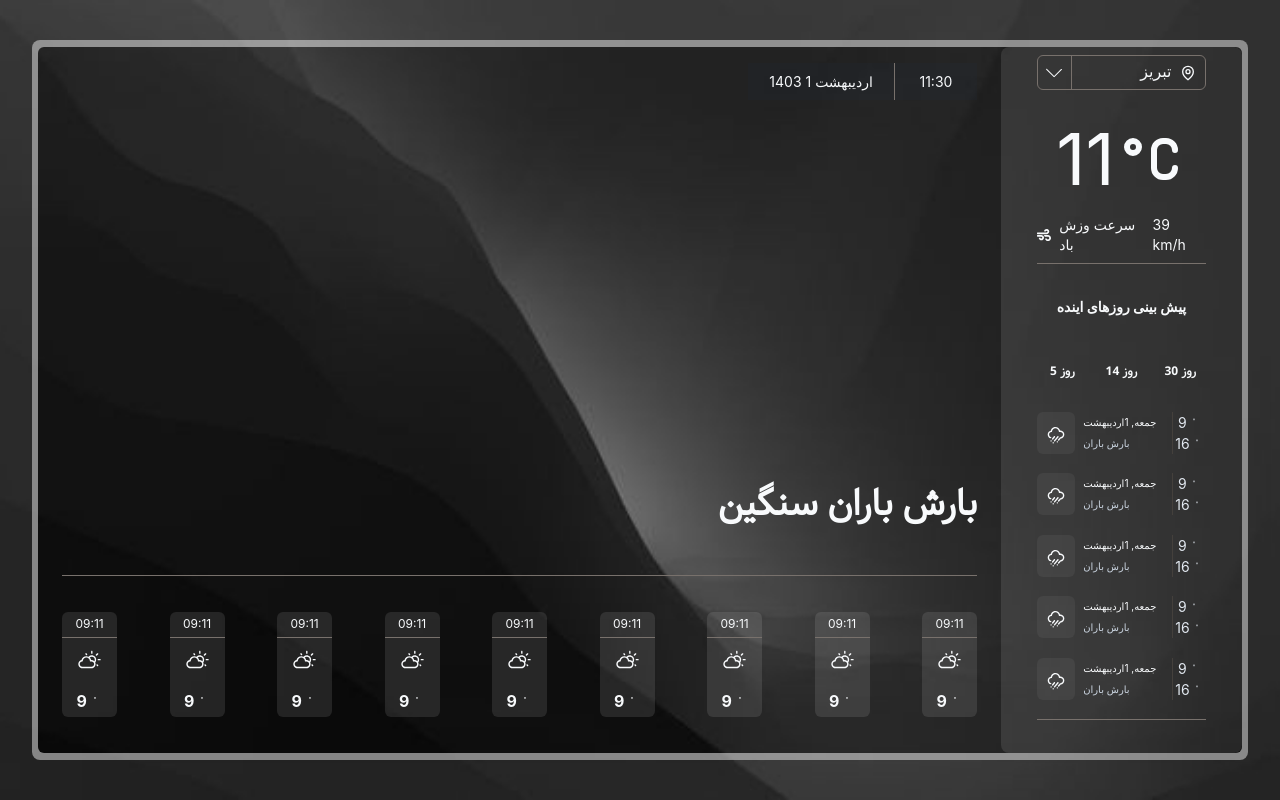
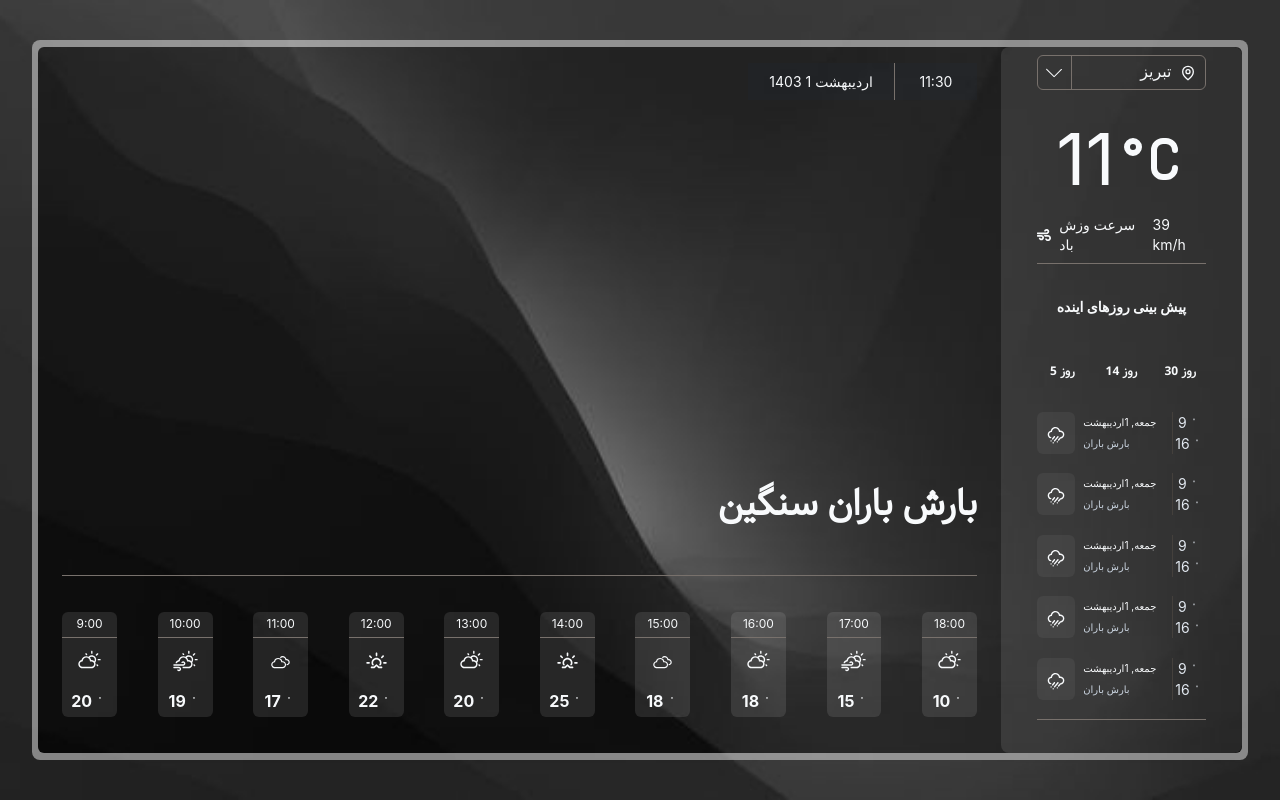
Before and after one commit to soheila-entezar/weather, a React (Create React App) app in the folder client/: page / in a window 1280 px wide. Built offline with nearby package versions, Linux system fonts and the light colour scheme.

Commit message:
I made the timeline part dynamic and worked on its hovering part

```diff
--- a/client/src/Components/DailyWeatherOverview/DailyWeatherOverview.js
+++ b/client/src/Components/DailyWeatherOverview/DailyWeatherOverview.js
@@ -1,6 +1,25 @@
-import React from "react";
+import React, { useState } from "react";
 import TimerRangeSelector from "../TimerRangeSelector/TimerRangeSelector";
+import { WiDayCloudy } from "react-icons/wi";
+import { WiDayCloudyGusts } from "react-icons/wi";
+import { WiCloudy } from "react-icons/wi";
+import { WiSunrise } from "react-icons/wi";
+
 function DailyWeatherOverview() {
+
+const [weatherChart, setWeatherChart] = useState([
+  {time:'9:00' , temperature:'20' ,icon:<WiDayCloudy />},
+  {time:'10:00' , temperature:'19' ,icon:<WiDayCloudyGusts />},
+  {time:'11:00' , temperature:'17' ,icon:<WiCloudy />},
+  {time:'12:00' , temperature:'22' ,icon:<WiSunrise />},
+  {time:'13:00' , temperature:'20' ,icon:<WiDayCloudy />},
+  {time:'14:00' , temperature:'25' ,icon:<WiSunrise />},
+  {time:'15:00' , temperature:'18' ,icon:<WiCloudy />},
+  {time:'16:00' , temperature:'18' ,icon:<WiDayCloudy />},
+  {time:'17:00' , temperature:'15' ,icon:<WiDayCloudyGusts />},
+  {time:'18:00' , temperature:'10' ,icon:<WiDayCloudy />}
+])
+
   return (
     <div className="w-[100%] sm:w-[60%] md:w-[70%] lg:w-[80%] h-[100%] flex flex-wrap justify-center flex-grow overflow-hidden">
       <div className="w-[100%] md:w-[95%] flex justify-end flex-wrap">
@@ -19,16 +38,11 @@ function DailyWeatherOverview() {
           </div>
         </div>
         <div className="w-[100%] h-[40%] md:h-[25%] flex justify-between items-center flex-wrap ">
-          <TimerRangeSelector />
-          <TimerRangeSelector />
-          <TimerRangeSelector />
-          <TimerRangeSelector />
-          <TimerRangeSelector />
-          <TimerRangeSelector />
-          <TimerRangeSelector />
-          <TimerRangeSelector />
-          <TimerRangeSelector />
-
+          {
+            weatherChart.map((item, index) => (
+               <TimerRangeSelector time={item.time} temperature={item.temperature} icon={item.icon} key={index}/>
+            ))
+          }
         </div>
       </div>
     </div>
--- a/client/src/Components/TimerRangeSelector/TimerRangeSelector.js
+++ b/client/src/Components/TimerRangeSelector/TimerRangeSelector.js
@@ -1,15 +1,19 @@
 import React from 'react'
 import { WiDayCloudy } from "react-icons/wi";
 import { WiDegrees } from "react-icons/wi";
-function SelctedWeathersTimeStatus() {
+import { WiDayCloudyGusts } from "react-icons/wi";
+import { WiCloudy } from "react-icons/wi";
+import { WiSunrise } from "react-icons/wi";
+function TimerRangeSelector(props) {
+  console.log(props)
   return (
-    <div className="w-[30%] md:w-[6%] h-[30%] md:h-[60%] bg-white  bg-opacity-10 rounded-md flex justify-center flex-wrap">
-      <div className=" w-[80%] h-[25%] text-slate-50 flex flex-grow justify-center items-center text-[12px]  border-b-[1px] border-stone-500 ">09:11</div>
-      <div className="w-[45%] h-[40%] text-slate-50 flex flex-grow justify-center items-center text-[25px] "><WiDayCloudy /></div>
-      <div className="w-[100%] h-[25%] text-slate-50 flex flex-grow justify-center items-center font-bold">9<WiDegrees /></div>
+    <div className="w-[30%] md:w-[6%] h-[30%] md:h-[60%] bg-white  bg-opacity-10 rounded-md flex justify-center flex-wrap hover:bg-opacity-[0.2] hover:bg-neutral-700">
+      <div className=" w-[80%] h-[25%] text-slate-50 flex flex-grow justify-center items-center text-[12px]  border-b-[1px] border-stone-500 ">{props.time}</div>
+      <div className="w-[45%] h-[40%] text-slate-50 flex flex-grow justify-center items-center text-[25px] ">{props.icon}</div>
+      <div className="w-[100%] h-[25%] text-slate-50 flex flex-grow justify-center items-center font-bold">{props.temperature}<WiDegrees /></div>
     </div>
 
   )
 }
 
-export default SelctedWeathersTimeStatus
+export default TimerRangeSelector
```
